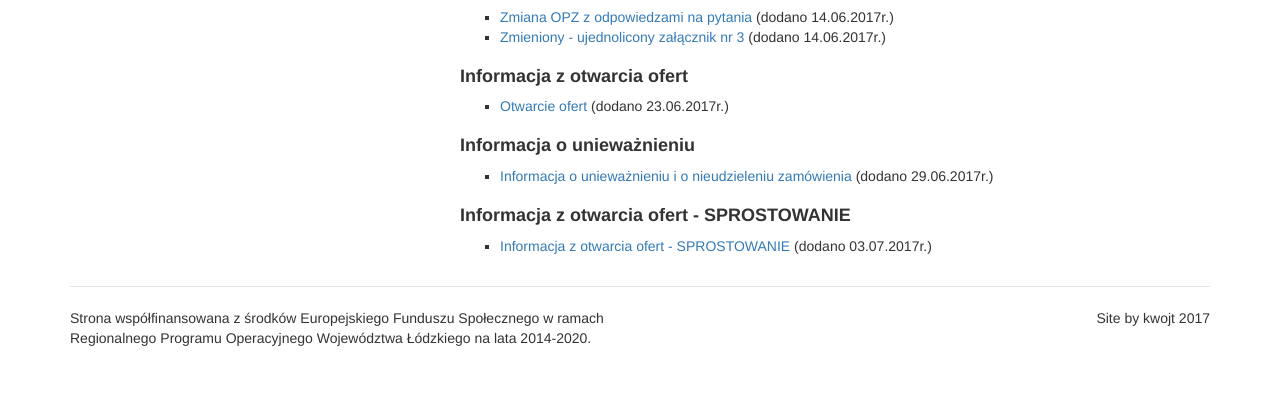
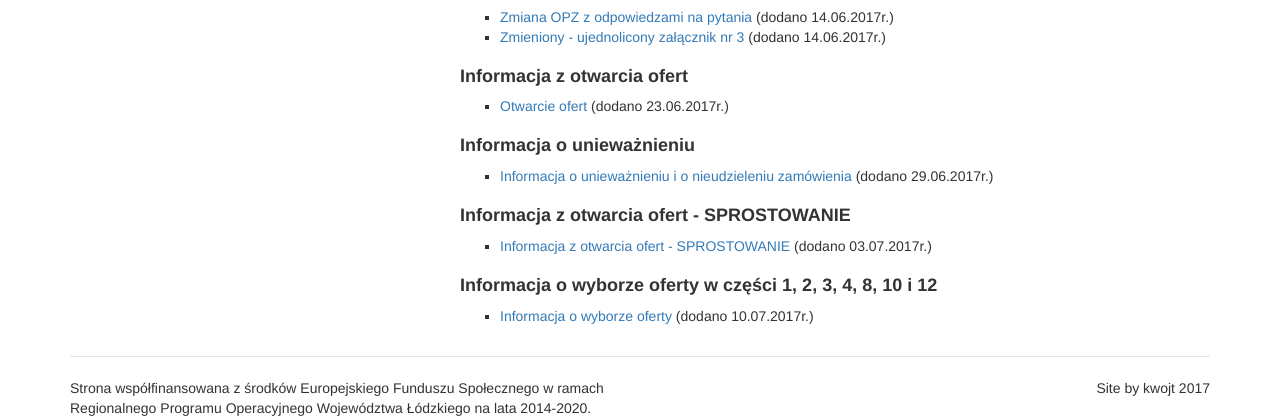
Before and after one commit to kwojt/ws-bogactwo, a PHP site: page / in a window 1280 px wide. Shown: the part 815-1233 px from the top of the page. Before the commit the page ends 1161 px from the top, so only its background shows below. Run offline with PHP 8.4, Linux system fonts and the light colour scheme.

Commit message:
Last commit before bigger changes including: adding masonry to the gallery

```diff
--- a/glowna.html
+++ b/glowna.html
@@ -45,6 +45,10 @@
 			<ul>
 				<li><a target="_blank" href="http://www.wikom.pl/bip.zss4lodz/upload/rok2017/zap_czerwiec/03072017otwarcie_ofert_sprostowanie.docx">Informacja z otwarcia ofert - SPROSTOWANIE</a> (dodano 03.07.2017r.)</li>
 			</ul>
+			<h3>Informacja o wyborze oferty w części 1, 2, 3, 4, 8, 10 i 12</h3>
+			<ul>
+				<li><a target="_blank" href="http://www.wikom.pl/bip.zss4lodz/upload/rok2017/zap_czerwiec/10072017wybor_czesci_1_2_3_4_8_10_12.doc">Informacja o wyborze oferty</a> (dodano 10.07.2017r.)</li>
+			</ul>
 		</article>
 	</div>
 </div>
--- a/index.php
+++ b/index.php
@@ -109,6 +109,7 @@
 				});
 				</script>');
 		}
+
 		?>
 	</body>
 </html>
```
